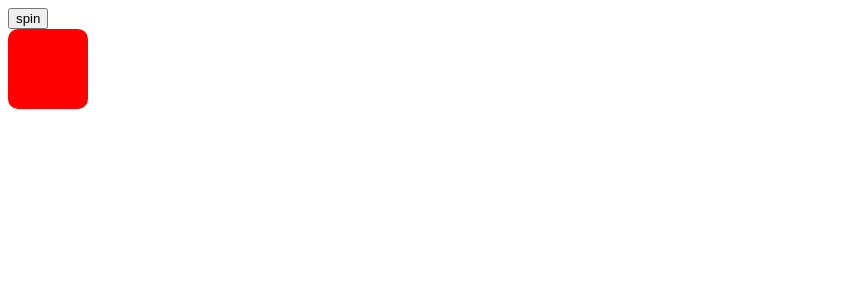
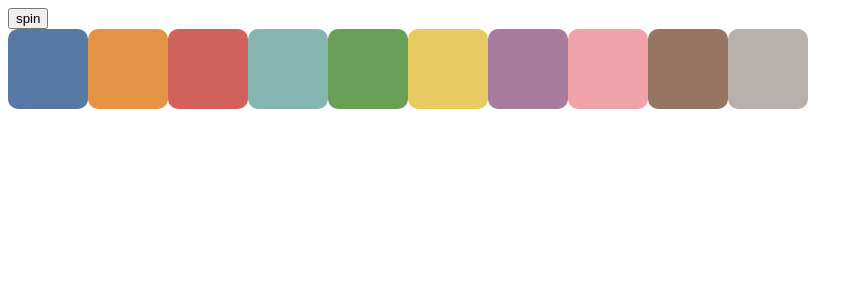
Before and after one commit to artidata/slot-react-spring, a React (Create React App) app: page / in a window 1280 px wide. Shown: the top 300 px of the page, without its empty margins (0-863 px from the left). Built offline with nearby package versions, Linux system fonts and the light colour scheme.

Commit message:
Multiple squares moved

```diff
--- a/src/App.js
+++ b/src/App.js
@@ -1,5 +1,18 @@
 import { useState, useRef } from "react";
 import { useSpring, animated } from "@react-spring/web";
+
+const colors = [
+  "#5778a4",
+  "#e49444",
+  "#d1615d",
+  "#85b6b2",
+  "#6a9f58",
+  "#e7ca60",
+  "#a87c9f",
+  "#f1a2a9",
+  "#967662",
+  "#b8b0ac"
+];
 
 export default function App() {
   const [spin, set] = useState(false);
@@ -11,21 +24,25 @@ export default function App() {
 
   const handleSpin = () => {
     set(!spin);
-    end.current = end.current + 100;
+    end.current = end.current + 500;
   };
 
   return (
     <>
       <button onClick={handleSpin}>spin</button>
-      <animated.div
-        style={{
-          width: 80,
-          height: 80,
-          backgroundColor: "red",
-          borderRadius: 10,
-          ...styles
-        }}
-      />
+      <animated.div style={{ display: "flex", ...styles }}>
+        {colors.map((val) => (
+          <div
+            key={val}
+            style={{
+              width: 80,
+              height: 80,
+              backgroundColor: val,
+              borderRadius: 10
+            }}
+          />
+        ))}
+      </animated.div>
     </>
   );
 }
```
